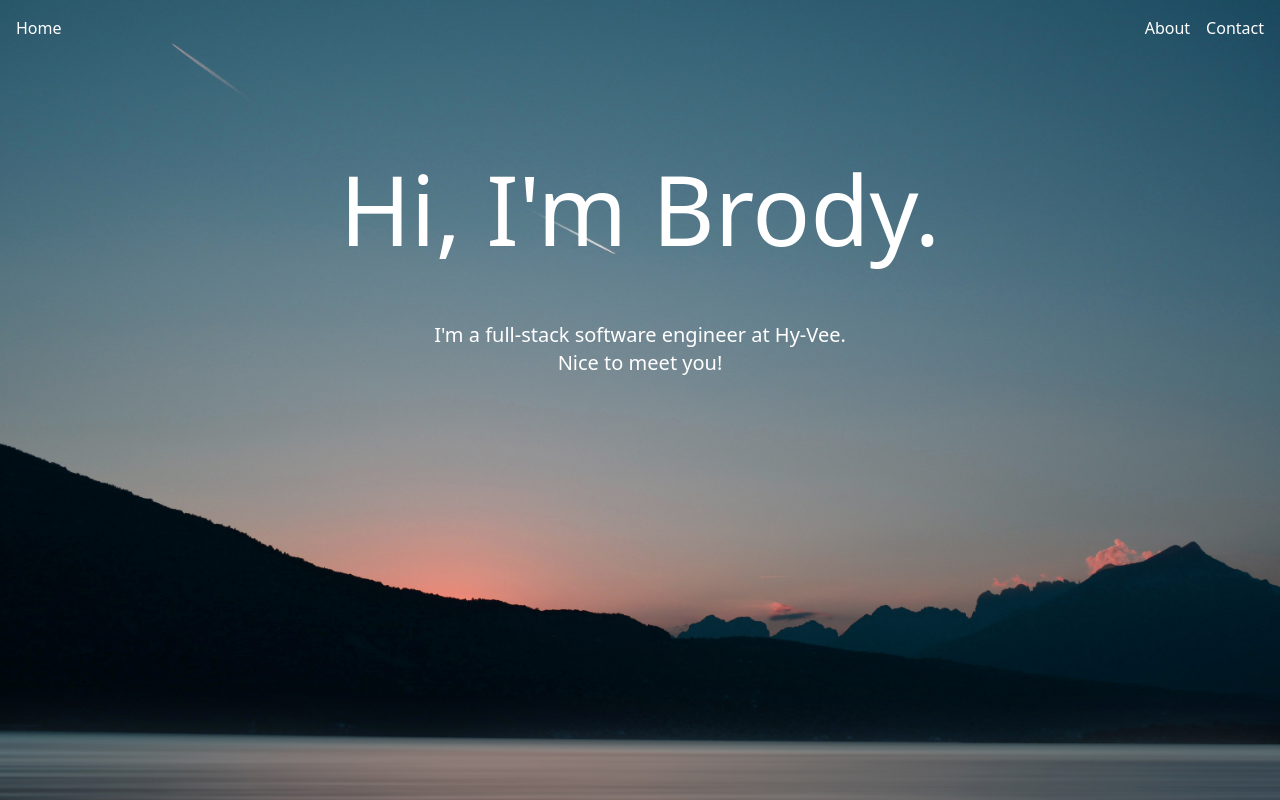
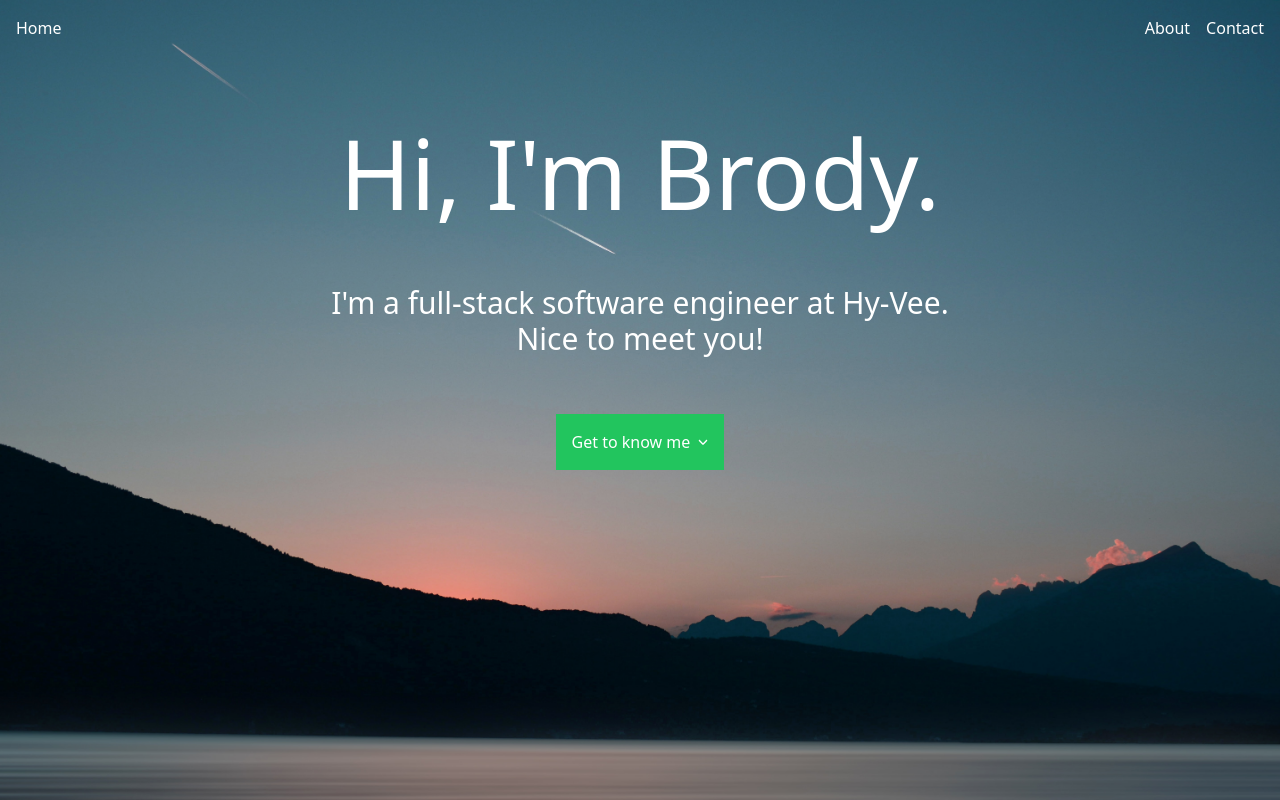
Before and after one commit to brodyd795/personal-site, a Next.js app: page / in a window 1280 px wide. Shown: the top 800 px of the page. Built offline with nearby package versions, Linux system fonts and the light colour scheme; no server answers; the database is empty.

Commit message:
Add button to header

```diff
--- a/components/header.tsx
+++ b/components/header.tsx
@@ -1,6 +1,8 @@
 import React, {FC} from 'react';
 import Link from 'next/link';
 import Image from 'next/image';
+import {faAngleDown} from '@fortawesome/free-solid-svg-icons';
+import {FontAwesomeIcon} from '@fortawesome/react-fontawesome';
 
 import backgroundImage from '../public/background.jpg';
 
@@ -20,8 +22,8 @@ export const Header: FC<IHeaderProps> = ({
 		<div className='h-100 w-100 overflow-hidden z-0'>
 			<Image src={backgroundImage} priority layout='fill' placeholder='blur' />
 		</div>
-		<div className='h-100 w-full flex flex-col z-10'>
-			<nav className='p-2 flex justify-end'>
+		<div className='h-100 w-full flex flex-col z-10 items-center'>
+			<nav className='p-2 flex w-full justify-end'>
 				<Link href='/'>
 					{/* eslint-disable-next-line jsx-a11y/anchor-is-valid */}
 					<a className={`${linkStyles} mr-auto`}>Home</a>
@@ -35,17 +37,18 @@ export const Header: FC<IHeaderProps> = ({
 					<a className={linkStyles}>Contact</a>
 				</Link>
 			</nav>
-			<div className='flex-1 flex flex-col justify-center mb-80'>
+			<div className='flex-1 flex flex-col justify-center'>
 				<h1 className='text-center text-8xl'>{headerText}</h1>
 				{subHeaderText.map((text) => (
 					<span
 						key={text}
-						className='text-center block first-of-type:mt-16 text-xl'
+						className='text-center block first-of-type:mt-16 text-3xl'
 					>
 						{text}
 					</span>
 				))}
 			</div>
+			<button type={'button'} className={'bg-green-500 mb-80 p-4 animate-bounce'}>Get to know me <FontAwesomeIcon icon={faAngleDown} className='pl-1' /></button>
 		</div>
 	</header>
 );
```
